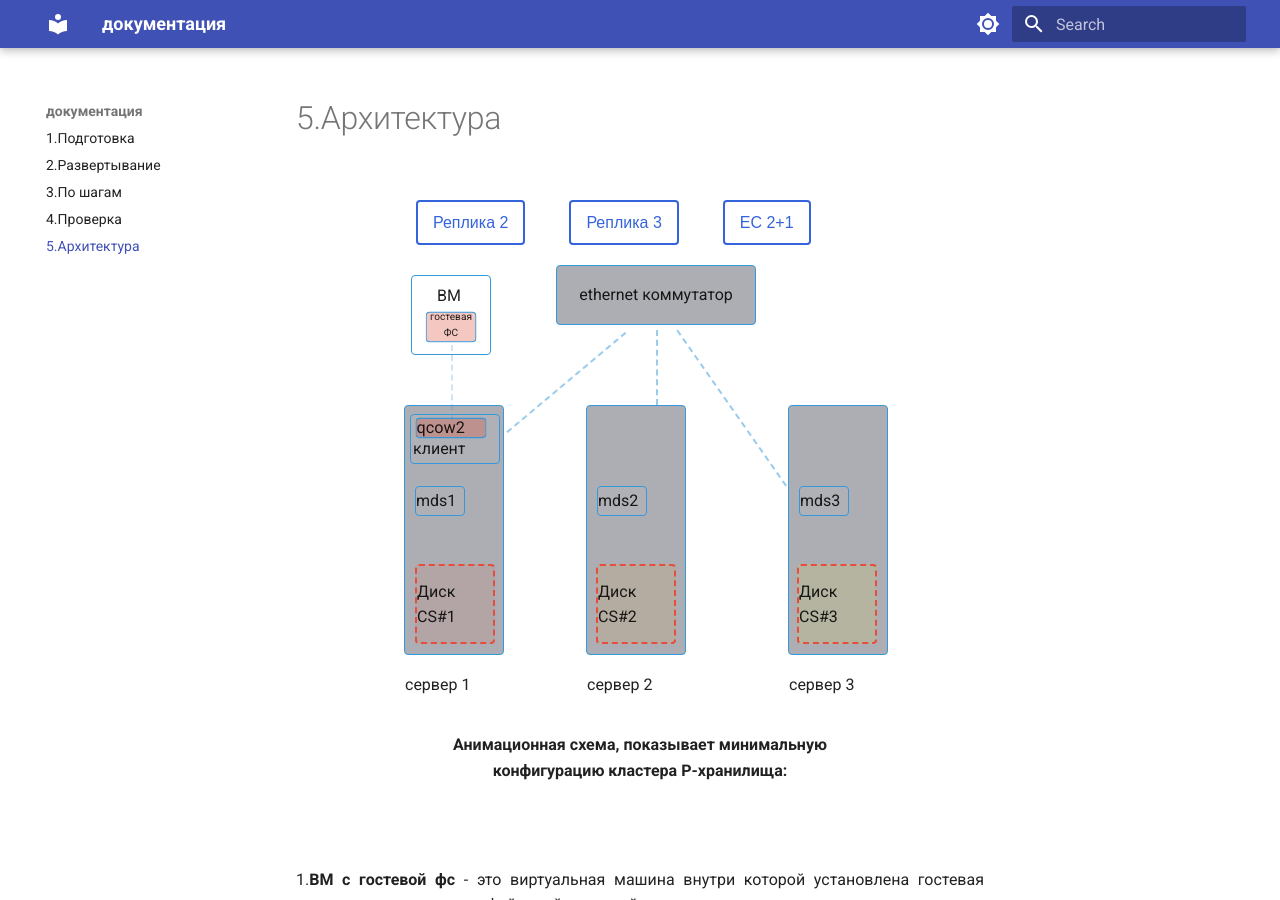
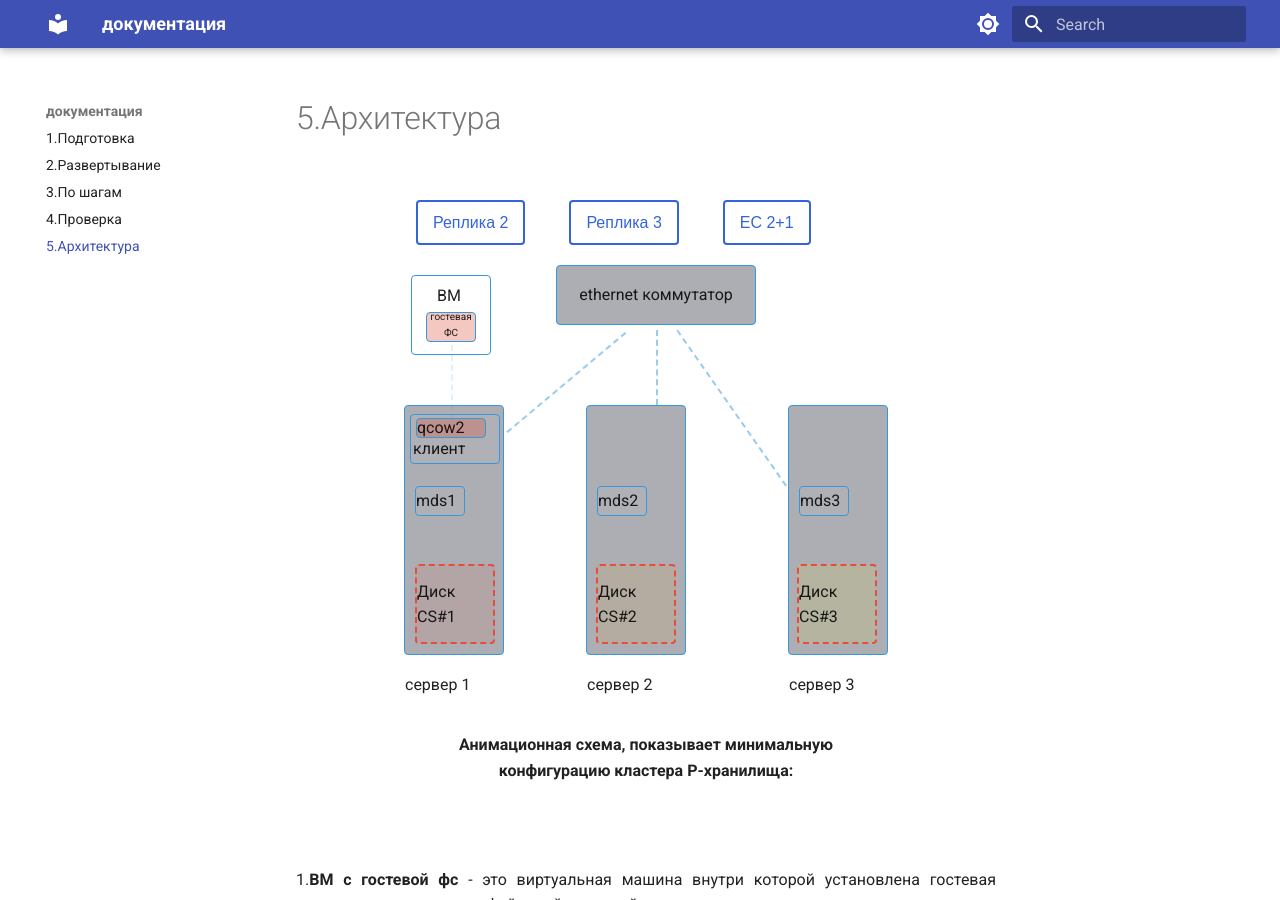
Before and after one commit to rosplat/rosplat-docs, an MkDocs documentation site: the page built from docs/archi.md, in a window 1280 px wide and 900 px high. Built offline with MkDocs 1.6.1 and Material for MkDocs 9.7.7, drawn with Linux system fonts in a browser that asks for light colours.

Commit message:
change div in archi.md

```diff
--- a/docs/archi.md
+++ b/docs/archi.md
@@ -43,7 +43,7 @@
         <div class="connection-line line-4"></div>
 </div>
 </div>
-<div>
+<div div class="noprint" style="width: 700px;">
 </br>
 </br><p style="text-align: center">
 <b>Анимационная схема, показывает минимальную </br>конфигурацию кластера Р-хранилища: </b></p>
```
